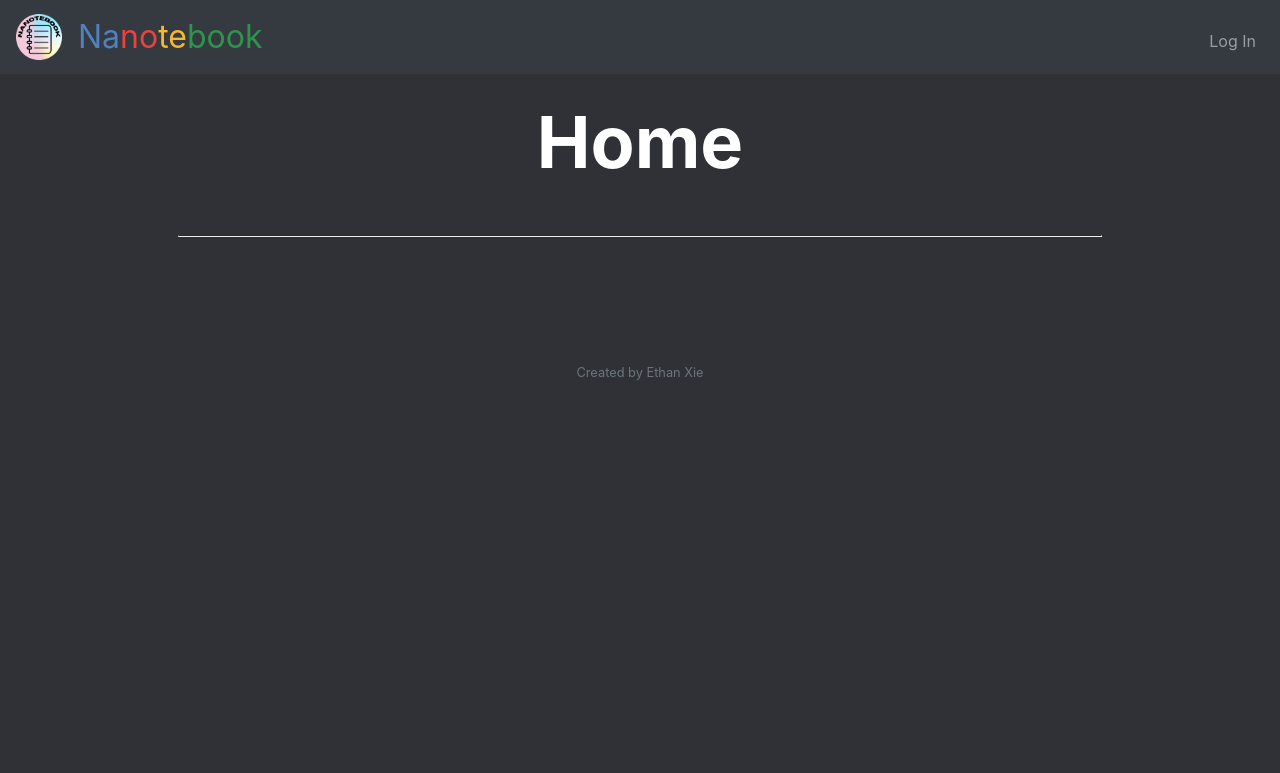
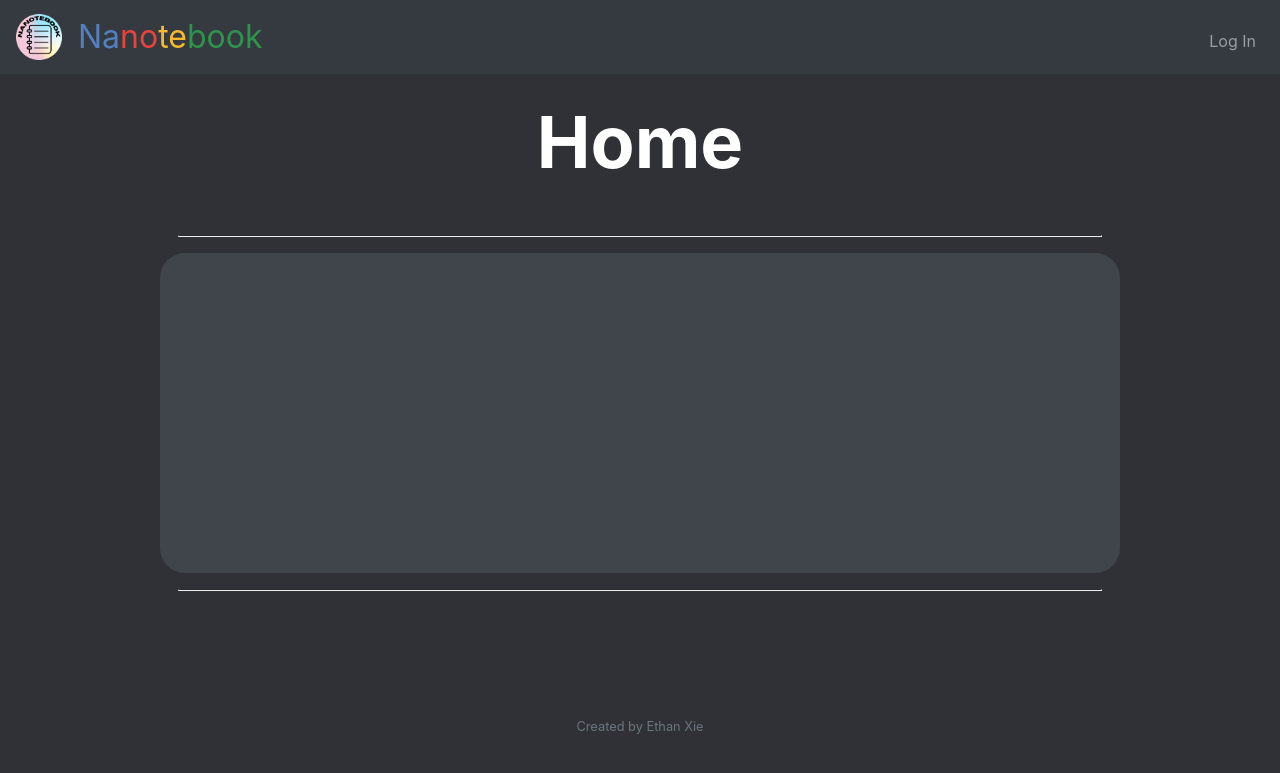
Before and after one commit to Anonymouseyy/nanotebook, a Flask app: template templates/index.html in a window 1280 px wide. Shown: the top 773 px of the page. Run offline with Flask 2, Linux system fonts and the light colour scheme; the template is opened without the code that fills it, so the values that code supplies are empty; parts of the project's set-up code (start-up, migrations or seed data) failed here and were passed over; some libraries are stand-ins or nearby versions.

Commit message:
change cookies and start dashboard type thing idk

```diff
--- a/main.py
+++ b/main.py
@@ -28,13 +28,14 @@ def after_request(response):
 
 # Configure session to use filesystem (instead of signed cookies)
 app.config["SESSION_FILE_DIR"] = mkdtemp()
-app.config["SESSION_PERMANENT"] = False
+app.config["SESSION_PERMANENT"] = True
 app.config["SESSION_TYPE"] = "filesystem"
 Session(app)
 
 load_dotenv()
 API_KEY = os.environ.get("API_KEY")
 notes = detaBase(API_KEY, "notes")
+dates = detaBase(API_KEY, "dates")
 drive = detaDrive(API_KEY, "mydrive")
 
 
--- a/static/styles.css
+++ b/static/styles.css
@@ -61,6 +61,16 @@ h2 {
     padding-left: 10%;
     padding-right: 10%;
     padding-bottom: 2%;
+}
+
+.block {
+    display: block;
+    background-color: #40444b;
+    border-radius: 25px;
+    height: 40vh;
+    overflow: hidden;
+    width: 75vw;
+    margin: auto;
 }
 
 @media (orientation:landscape) {
--- a/templates/index.html
+++ b/templates/index.html
@@ -7,15 +7,22 @@
 {% block main %}
     <h1>Home</h1>
     <hr class="topline">
+
+    <div class="block">
+
+    </div>
+
+    <hr class="topline">
+
     <ol class="js-grid notes-grid group dribbles container-fluid" id="sortablelist">
         {% for note in notes %}
         <li>
             <div class="p">
-            <button class="icon-btn del" onclick="document.getElementById('del{{ note.key }}').style.display='block'"><i class="fa-sharp fa-solid fa-trash del-ico"></i></button>
-            <a href="/edit/note?note={{ note.key }}" methods="get" class="nav-link">
-                <h1 class="notetitle">{{ note.key }}</h1>
-                <p class="notedesc">{{ note.description }}</p>
-            </a>
+                <button class="icon-btn del" onclick="document.getElementById('del{{ note.key }}').style.display='block'"><i class="fa-sharp fa-solid fa-trash del-ico"></i></button>
+                <a href="/edit/note?note={{ note.key }}" methods="get" class="nav-link">
+                    <h1 class="notetitle">{{ note.key }}</h1>
+                    <p class="notedesc">{{ note.description }}</p>
+                </a>
             </div>
         </li>
         {% endfor %}
```
